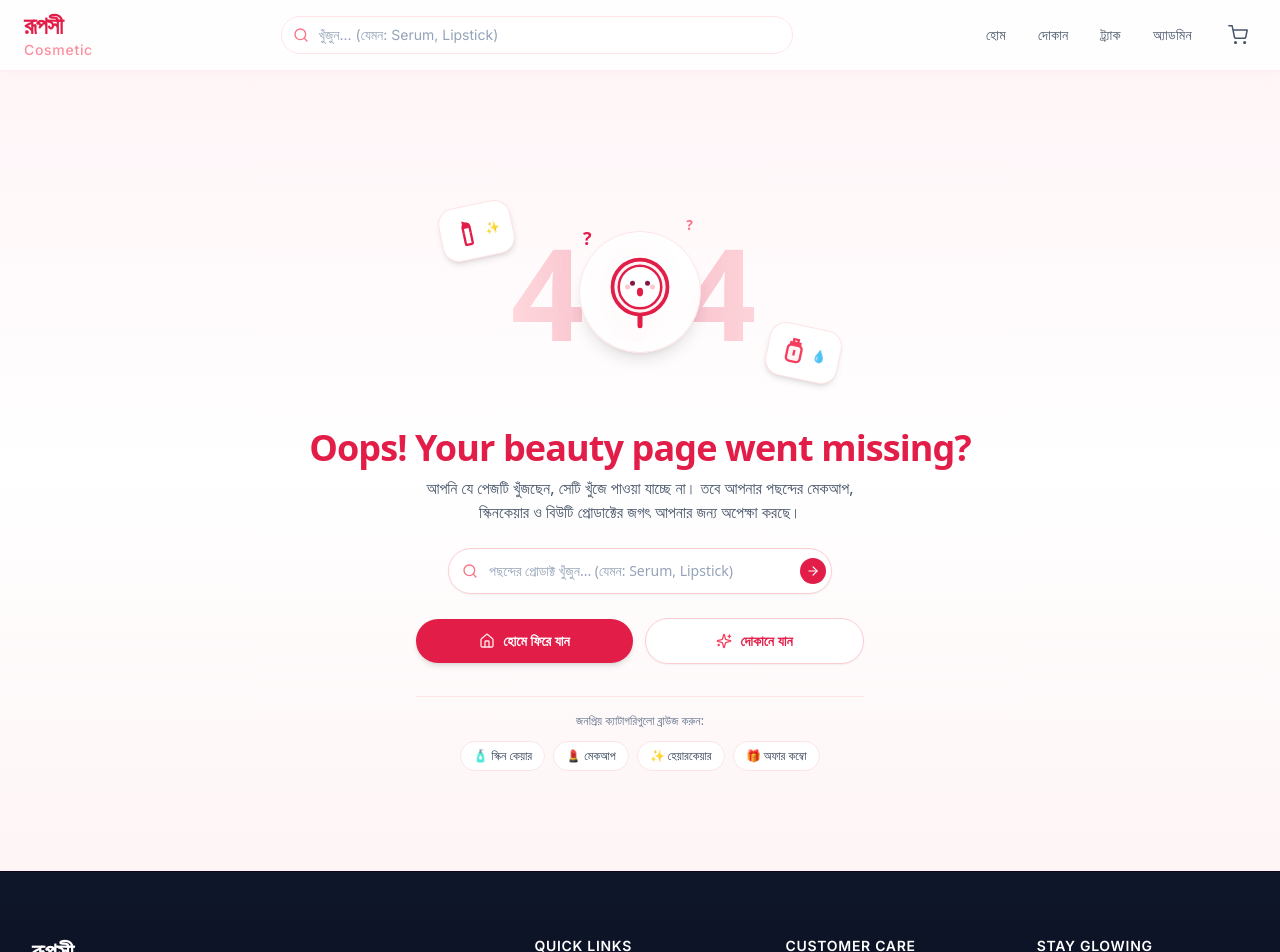
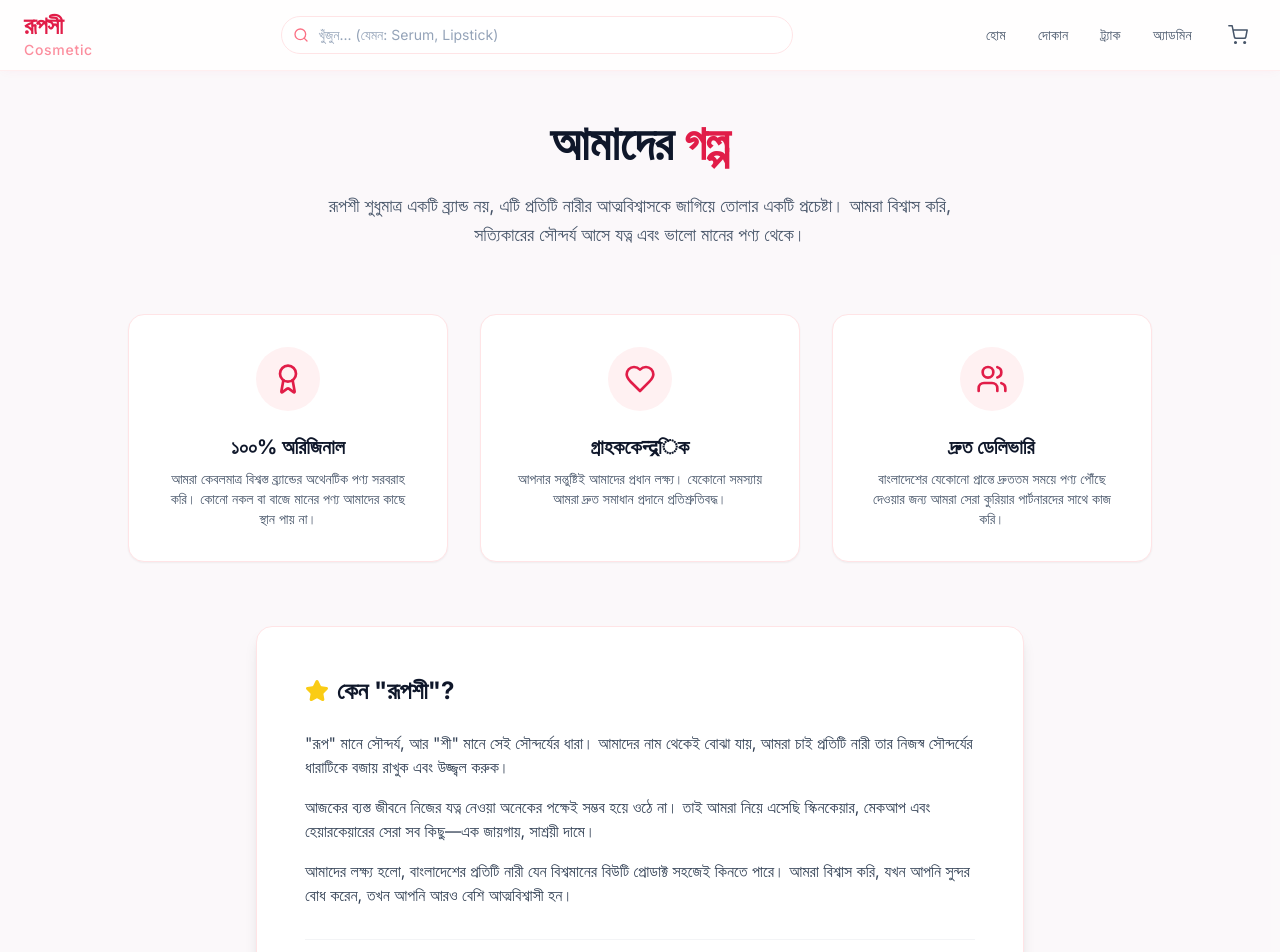
Before and after one commit to xfriseup-sketch/Rupshi-Cosmetic, a Next.js app: page /about in a window 1280 px wide. Before the commit this address had no page. Shown: the top 952 px of the page. Built offline with nearby package versions, Linux system fonts and the light colour scheme.

Commit message:
Create page.js

```diff
--- /dev/null
+++ b/src/app/about/page.js
@@ -0,0 +1,86 @@
+import Link from 'next/link';
+import { Heart, Star, Award, Users } from 'lucide-react';
+
+export const metadata = {
+  title: 'About Us | Rupshi Cosmetics',
+  description: 'Know the story behind Rupshi Cosmetics and our mission to empower beauty.',
+};
+
+export default function AboutUs() {
+  return (
+    <div className="min-h-screen bg-gray-50/50 py-12 px-4 sm:px-6 lg:px-8">
+
+      {/* Hero Section */}
+      <div className="max-w-4xl mx-auto text-center mb-16">
+        <h1 className="text-4xl md:text-5xl font-extrabold text-slate-900 mb-6">
+          আমাদের <span className="text-rose-600">গল্প</span>
+        </h1>
+        <p className="text-lg text-slate-600 max-w-2xl mx-auto leading-relaxed">
+          রূপশী শুধুমাত্র একটি ব্র্যান্ড নয়, এটি প্রতিটি নারীর আত্মবিশ্বাসকে জাগিয়ে তোলার একটি প্রচেষ্টা।
+          আমরা বিশ্বাস করি, সত্যিকারের সৌন্দর্য আসে যত্ন এবং ভালো মানের পণ্য থেকে।
+        </p>
+      </div>
+
+      {/* Values Grid */}
+      <div className="max-w-5xl mx-auto grid grid-cols-1 md:grid-cols-3 gap-8 mb-16">
+
+        <div className="bg-white p-8 rounded-2xl shadow-sm border border-rose-100 text-center hover:shadow-md transition-shadow">
+          <div className="inline-block p-4 bg-rose-50 rounded-full text-rose-600 mb-4">
+            <Award size={32} />
+          </div>
+          <h3 className="text-xl font-bold text-slate-900 mb-2">১০০% অরিজিনাল</h3>
+          <p className="text-slate-600 text-sm">
+            আমরা কেবলমাত্র বিশ্বস্ত ব্র্যান্ডের অথেনটিক পণ্য সরবরাহ করি। কোনো নকল বা বাজে মানের পণ্য আমাদের কাছে স্থান পায় না।
+          </p>
+        </div>
+
+        <div className="bg-white p-8 rounded-2xl shadow-sm border border-rose-100 text-center hover:shadow-md transition-shadow">
+          <div className="inline-block p-4 bg-rose-50 rounded-full text-rose-600 mb-4">
+            <Heart size={32} />
+          </div>
+          <h3 className="text-xl font-bold text-slate-900 mb-2">গ্রাহককেन्द्रিক</h3>
+          <p className="text-slate-600 text-sm">
+            আপনার সন্তুষ্টিই আমাদের প্রধান লক্ষ্য। যেকোনো সমস্যায় আমরা দ্রুত সমাধান প্রদানে প্রতিশ্রুতিবদ্ধ।
+          </p>
+        </div>
+
+        <div className="bg-white p-8 rounded-2xl shadow-sm border border-rose-100 text-center hover:shadow-md transition-shadow">
+          <div className="inline-block p-4 bg-rose-50 rounded-full text-rose-600 mb-4">
+            <Users size={32} />
+          </div>
+          <h3 className="text-xl font-bold text-slate-900 mb-2">দ্রুত ডেলিভারি</h3>
+          <p className="text-slate-600 text-sm">
+            বাংলাদেশের যেকোনো প্রান্তে দ্রুততম সময়ে পণ্য পৌঁছে দেওয়ার জন্য আমরা সেরা কুরিয়ার পার্টনারদের সাথে কাজ করি।
+          </p>
+        </div>
+
+      </div>
+
+      {/* Story Section */}
+      <div className="max-w-3xl mx-auto bg-white p-8 md:p-12 rounded-2xl shadow-lg border border-rose-100">
+        <h2 className="text-2xl font-bold text-slate-900 mb-6 flex items-center gap-2">
+          <Star className="text-yellow-400 fill-yellow-400" /> কেন "রূপশী"?
+        </h2>
+        <div className="prose prose-slate max-w-none text-slate-700 space-y-4">
+          <p>
+            "রূপ" মানে সৌন্দর্য, আর "শী" মানে সেই সৌন্দর্যের ধারা। আমাদের নাম থেকেই বোঝা যায়, আমরা চাই প্রতিটি নারী তার নিজস্ব সৌন্দর্যের ধারাটিকে বজায় রাখুক এবং উজ্জ্বল করুক।
+          </p>
+          <p>
+            আজকের ব্যস্ত জীবনে নিজের যত্ন নেওয়া অনেকের পক্ষেই সম্ভব হয়ে ওঠে না। তাই আমরা নিয়ে এসেছি স্কিনকেয়ার, মেকআপ এবং হেয়ারকেয়ারের সেরা সব কিছু—এক জায়গায়, সাশ্রয়ী দামে।
+          </p>
+          <p>
+            আমাদের লক্ষ্য হলো, বাংলাদেশের প্রতিটি নারী যেন বিশ্বমানের বিউটি প্রোডাক্ট সহজেই কিনতে পারে। আমরা বিশ্বাস করি, যখন আপনি সুন্দর বোধ করেন, তখন আপনি আরও বেশি আত্মবিশ্বাসী হন।
+          </p>
+        </div>
+
+        <div className="mt-8 pt-8 border-t border-gray-100 text-center">
+          <p className="text-lg font-semibold text-rose-600">ধন্যবাদ, আমাদের সাথে থাকার জন্য!</p>
+          <Link href="/shop" className="inline-block mt-4 px-8 py-3 bg-rose-600 text-white font-bold rounded-full hover:bg-rose-700 transition-all shadow-md">
+            আমাদের কালেকশন দেখুন
+          </Link>
+        </div>
+      </div>
+
+    </div>
+  );
+}
```
